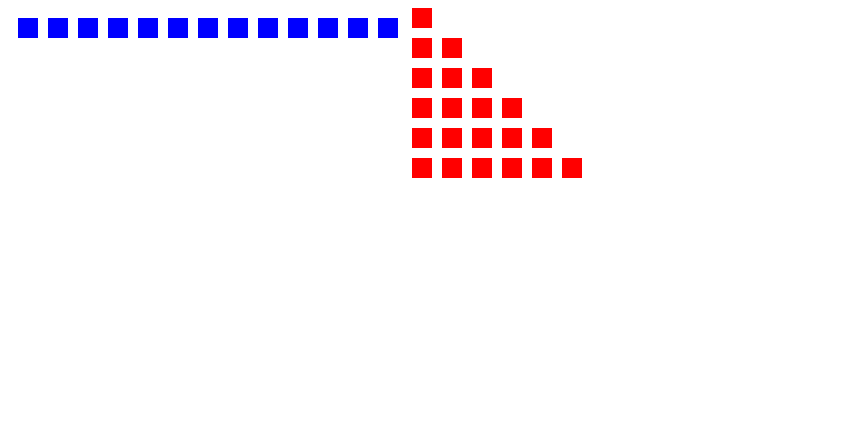
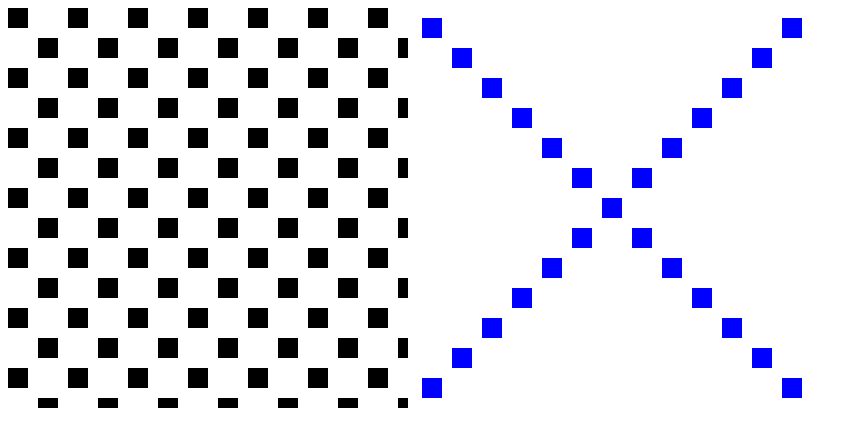
Before and after one commit to jacob-marx/jacob-marx.github.io, a plain HTML site: page drawing.html in a window 1280 px wide. Shown: the whole page, without its empty margins (0-857 px from the left). Drawn offline with Linux system fonts and the light colour scheme.

Commit message:
Add files via upload

```diff
--- a/drawing.html
+++ b/drawing.html
@@ -1,45 +1,49 @@
 <!DOCTYPE html>
 <html>
 <head>
-    <title>Two Square Patterns</title>
+    <title>Checkerboard and X Patterns</title>
 </head>
 <body>
-    <canvas id="canvas1" width="400" height="400"></canvas>
-    <canvas id="canvas2" width="400" height="400"></canvas>
+    <canvas id="checkerboard" width="400" height="400"></canvas>
+    <canvas id="xPattern" width="400" height="400"></canvas>
 
     <script>
-        // Pattern 1: Using a while-loop
-        var canvas1 = document.getElementById("canvas1");
-        if (canvas1.getContext) {
-            var ctx1 = canvas1.getContext("2d");
-            var squareSize1 = 20;
-            var spacing1 = 10;
-            var x1 = spacing1;
-            var y1 = spacing1;
-            var totalSquares1 = 0;
+        // Checkerboard Pattern: Using a for-loop
+        var checkerboard = document.getElementById("checkerboard");
+        if (checkerboard.getContext) {
+            var ctxCheckerboard = checkerboard.getContext("2d");
+            var squareSize = 20;
+            var spacing = 10;
+            var numRows = checkerboard.height / (squareSize + spacing);
+            var numCols = checkerboard.width / (squareSize + spacing);
 
-            while (x1 + squareSize1 <= canvas1.width) {
-                ctx1.fillStyle = "blue";
-                ctx1.fillRect(x1, y1, squareSize1, squareSize1);
-                x1 += squareSize1 + spacing1;
-                totalSquares1++;
+            for (var i = 0; i < numRows; i++) {
+                for (var j = 0; j < numCols; j++) {
+                    if ((i + j) % 2 === 0) {
+                        ctxCheckerboard.fillStyle = "black";
+                    } else {
+                        ctxCheckerboard.fillStyle = "white";
+                    }
+                    ctxCheckerboard.fillRect(j * (squareSize + spacing), i * (squareSize + spacing), squareSize, squareSize);
+                }
             }
         }
 
-        // Pattern 2: Using a for-loop
-        var canvas2 = document.getElementById("canvas2");
-        if (canvas2.getContext) {
-            var ctx2 = canvas2.getContext("2d");
-            var squareSize2 = 20;
-            var spacing2 = 10;
-            var totalSquares2 = 0;
+        // X Pattern: Using a while-loop
+        var xPattern = document.getElementById("xPattern");
+        if (xPattern.getContext) {
+            var ctxXPattern = xPattern.getContext("2d");
+            var xSize = 20;
+            var xSpacing = 10;
+            var xX = xSpacing;
+            var xY = xSpacing;
 
-            for (var i = 0; i < 6; i++) {
-                for (var j = 0; j <= i; j++) {
-                    ctx2.fillStyle = "red";
-                    ctx2.fillRect(j * (squareSize2 + spacing2), i * (squareSize2 + spacing2), squareSize2, squareSize2);
-                    totalSquares2++;
-                }
+            while (xX + xSize <= xPattern.width) {
+                ctxXPattern.fillStyle = "blue";
+                ctxXPattern.fillRect(xX, xY, xSize, xSize);
+                ctxXPattern.fillRect(xPattern.width - xX - xSize, xY, xSize, xSize);
+                xX += xSize + xSpacing;
+                xY += xSize + xSpacing;
             }
         }
     </script>
```
